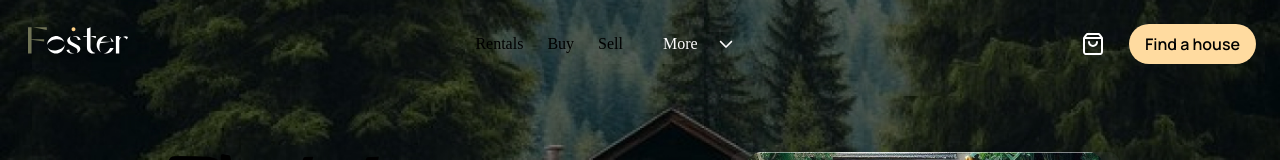
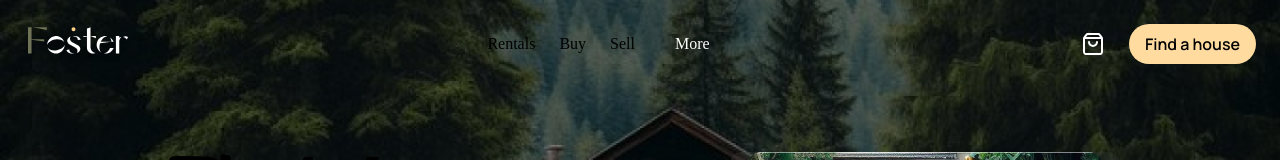
Before and after one commit to igorntwari/NextJS, a Next.js app in the folder egreen/: page / in a window 1280 px wide. Shown: the top 160 px of the page. Built offline with nearby package versions, Linux system fonts and the light colour scheme.

Commit message:
feat:added new files

```diff
--- a/egreen/src/pages/LandingPage.tsx
+++ b/egreen/src/pages/LandingPage.tsx
@@ -4,7 +4,7 @@ import Image from "next/image";
 import Link from "next/link";
 import LandingPicture from "../assets/pictures/LandingPicture.jpg";
 import Logo from "@/assets/Icons/Logo";
-import DropDown from "@/assets/Icons/DropDown";
+
 import Shoping from "@/assets/Icons/Shoping";
 import SmallLandingPicture from "../assets/pictures/SmallLandingPicture.jpg";
 import Navigate from "@/assets/Icons/Navigate";
@@ -45,7 +45,6 @@ export default function LandingPage() {
           <span>Sell</span>
           <p className="flex items-center">
             <MenuDrop />
-            <DropDown />
           </p>
         </div>
         <div className="flex gap-6 items-center">
```
